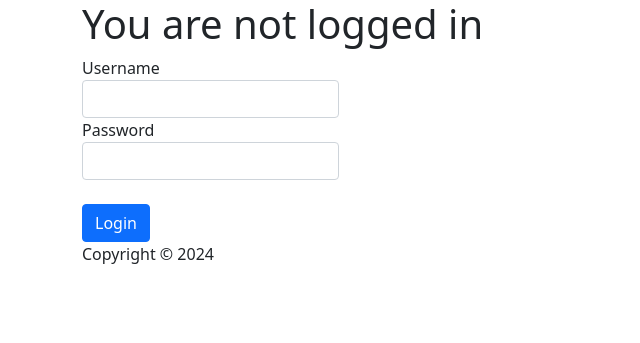
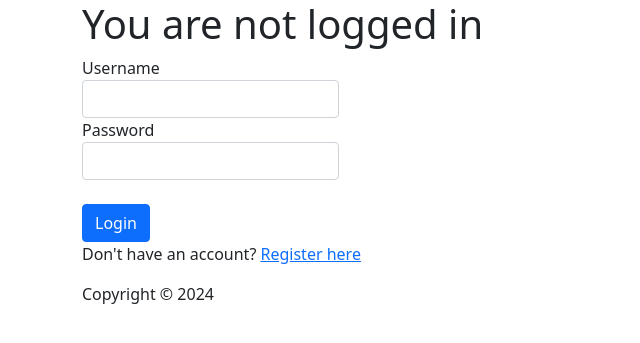
Before and after one commit to ravasingh/COSC4806-Assignment-3, a PHP site: page /login in a window 1280 px wide. Shown: the top 343 px of the page, without its empty margins (0-640 px from the left). Run offline with PHP 8.4, Linux system fonts and the light colour scheme; data that the repository does not hold is empty.

Commit message:
Modified the footer template to include the link to register a new account

```diff
--- a/app/views/templates/footer.php
+++ b/app/views/templates/footer.php
@@ -1,6 +1,7 @@
 <footer class="footer">
     <div class="row">
         <div class="col-lg-12">
+            <p>Don't have an account? <a href="register.php">Register here</a></p>
             <p>Copyright &copy; <?php echo date('Y'); ?> </p>
         </div>
     </div>
```
